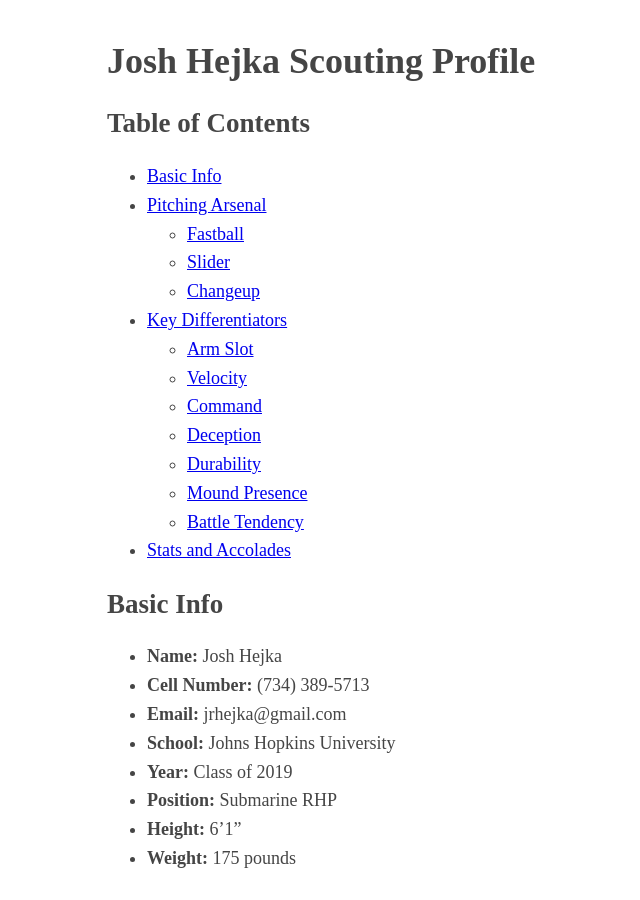
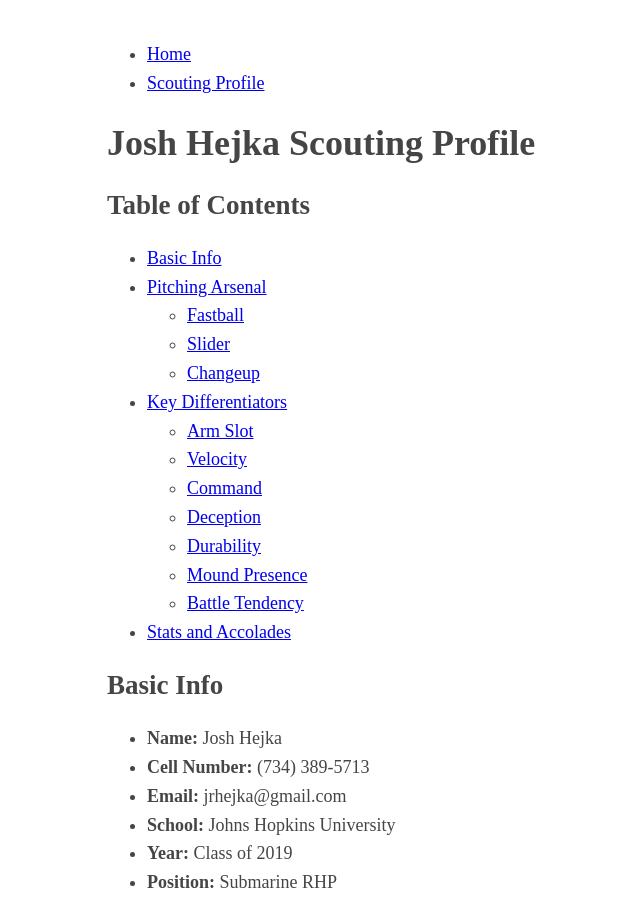
Before and after one commit to hejhog13/joshhejka.github.io, a Jekyll site: the page built from _posts/2019-04-24-josh-hejka-scouting-profile.md, in a window 1280 px wide and 900 px high. Shown: the whole window, without its empty margins (208-848 px from the left). Built offline with Jekyll 4.4.1, drawn with Linux system fonts in a browser that asks for light colours.

Commit message:
added navigation

```diff
--- a/_layouts/default.html
+++ b/_layouts/default.html
@@ -12,6 +12,12 @@
         </style>
 
 		<body>
+			<nav>
+	    		<ul>
+	        		<li><a href="/">Home</a></li>
+		        	<li><a href="/josh-hejka-scouting-profile">Scouting Profile</a></li>
+	    		</ul>
+			</nav>
 			<div class="container">
 
 			{{ content }}
```
